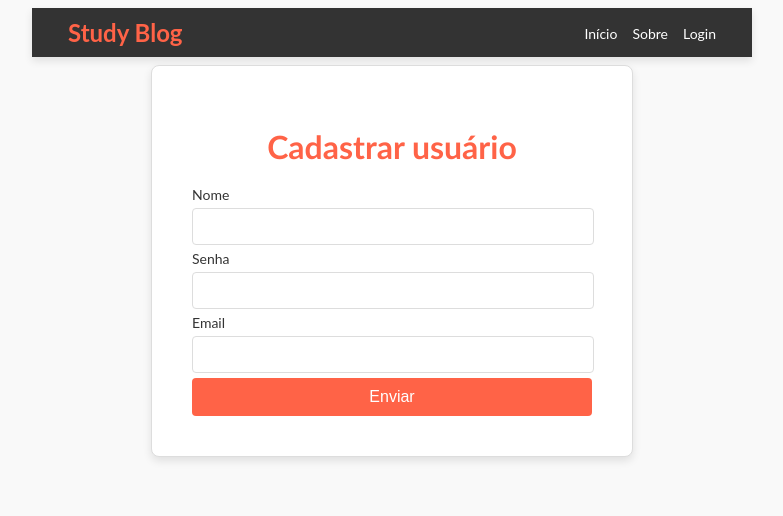
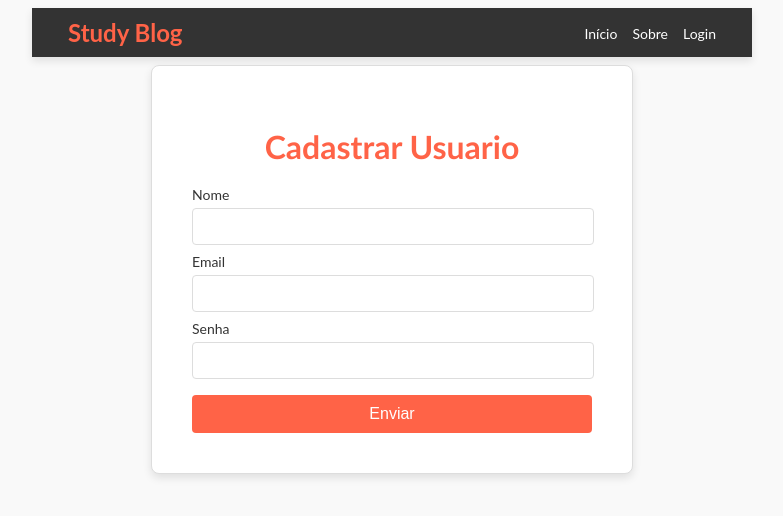
Before and after one commit to Itor-Carlos/frontend-blog, a React (Vite) app: page /cadastrar-usuario in a window 1280 px wide. Shown: the top 516 px of the page, without its empty margins (248-1031 px from the left). Built offline with nearby package versions, Linux system fonts and the light colour scheme.

Commit message:
feat: add component Form

```diff
--- /dev/null
+++ b/src/app/components/Form/index.tsx
@@ -0,0 +1,42 @@
+/* eslint-disable @typescript-eslint/no-explicit-any */
+import { ErrorMessage, Field, Form, Formik } from "formik";
+import { FormContainer } from "./styles";
+import * as Yup from 'yup';
+
+interface Field{
+    label: string;
+    type: string;
+    name: string;
+}
+
+interface FormProps{
+    title: string;
+    fields: Array<Field>;
+    handleSubmit: (object?: any) => void;
+    initialValues: object;
+    validationSchema: Yup.Schema;
+}
+
+export const FormComponent = ({title,fields, handleSubmit, initialValues, validationSchema}: FormProps) => {
+    return (
+       <Formik
+        initialValues={initialValues}
+        onSubmit={handleSubmit}
+        validationSchema={validationSchema}
+       >
+            <FormContainer>
+                <Form>
+                    <h1>{title}</h1>
+                    {fields.map((item) =>
+                        <div className="field">
+                            <label>{item.label}</label>
+                            <Field type={item.type} name={item.name}/>
+                            <ErrorMessage className="errorForm" name={item.name} component={"div"} />
+                        </div>)
+                    }
+                    <button type="submit">Enviar</button>
+                </Form>
+            </FormContainer>
+       </Formik>
+    )
+}
--- /dev/null
+++ b/src/app/components/Form/styles.ts
@@ -0,0 +1,26 @@
+import styled from "styled-components";
+import { BaseFormComponent } from "../BaseComponents/Form";
+
+
+export const FormContainer = styled(BaseFormComponent)`
+    background-color: #fff;
+    border: 1px solid #ddd;
+    border-radius: 8px;
+    padding: 40px;
+    width: 400px;
+    box-shadow: 0 4px 8px rgba(0, 0, 0, 0.1);
+
+
+    .field{
+        margin-top: 8px;
+    }
+
+    div.errorForm{
+        color: red;
+        font-size: 14px;
+        margin-bottom: 14px;
+    }
+    button{
+        margin-top: 16px;
+    }
+`
--- a/src/app/pages/CadastroUser/index.tsx
+++ b/src/app/pages/CadastroUser/index.tsx
@@ -1,13 +1,32 @@
-import { FormUserContainer } from "./styles";
-import { Form, Formik, Field, ErrorMessage} from "formik";
+// import { Formik, Field, ErrorMessage} from "formik";
 import * as Yup from 'yup';
 import axios from "axios";
+import { FormComponent } from "../../components/Form";
 
 interface UserFormValues {
     nome: string;
     email: string;
     senha: string;
   }
+
+const fields = [
+    {
+        label: "Nome",
+        type: "text",
+        name: "nome"
+    },
+    {
+        label: "Email",
+        type: "email",
+        name: "email",
+    },
+    {
+        label: "Senha",
+        type: "password",
+        name: "senha"
+    }
+]
+
 
 export function CadastroUser(){
 
@@ -39,34 +58,12 @@ export function CadastroUser(){
     }
 
     return (
-        <Formik
+        <FormComponent
+            title="Cadastrar Usuario"
+            fields={fields}
+            handleSubmit={handleSubmit}
             initialValues={initialValues}
             validationSchema={validationSchema}
-            onSubmit={handleSubmit}
-        >
-            <FormUserContainer>
-                    <h1>Cadastrar usuário</h1>
-                    <Form>
-                        <div>
-                            <label htmlFor="name">Nome</label>
-                            <Field type="text" name="nome" />
-                            <ErrorMessage className="errorForm" name="nome" component={"div"} />
-                        </div>
-                        <div>
-                            <label htmlFor="password">Senha</label>
-                            <Field type="password" name="senha" />
-                            <ErrorMessage className="errorForm" name="senha" component={"div"} />
-                        </div>
-                        <div>
-                            <label htmlFor="email">Email</label>
-                            <Field type="email" name="email" />
-                            <ErrorMessage className="errorForm" name="email" component="div" />
-                        </div>
-                        <div>
-                            <button type="submit">Enviar</button>
-                        </div>
-                    </Form>
-            </FormUserContainer>
-        </Formik>
+        />
     )
 }
```
